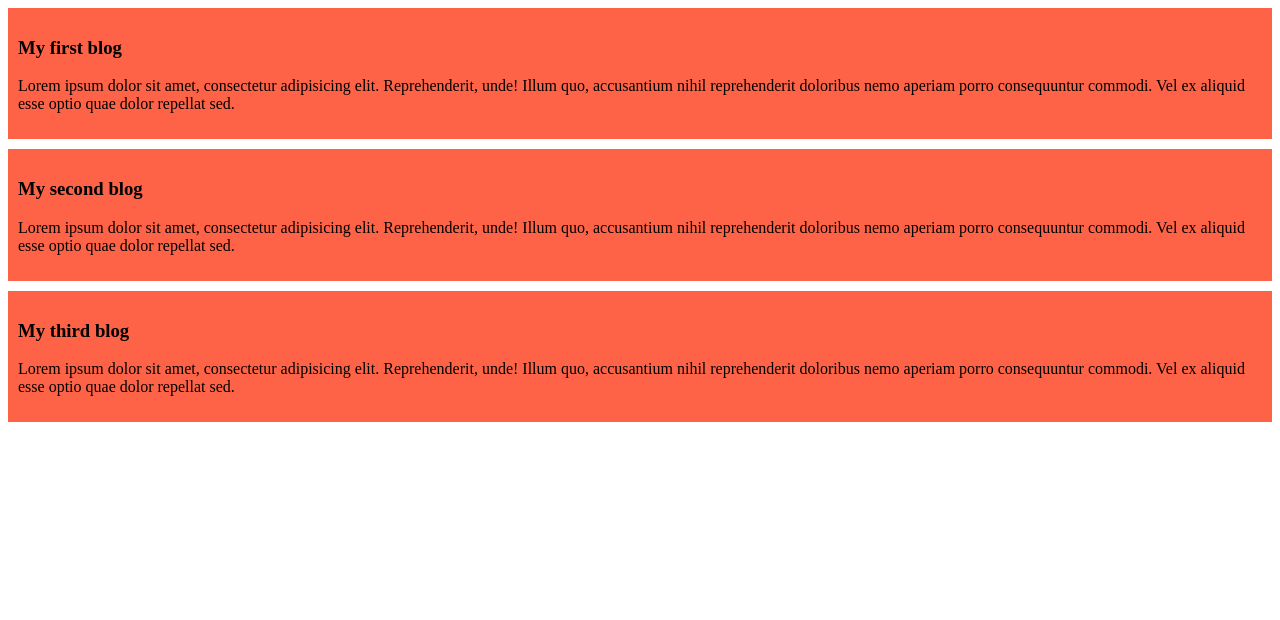
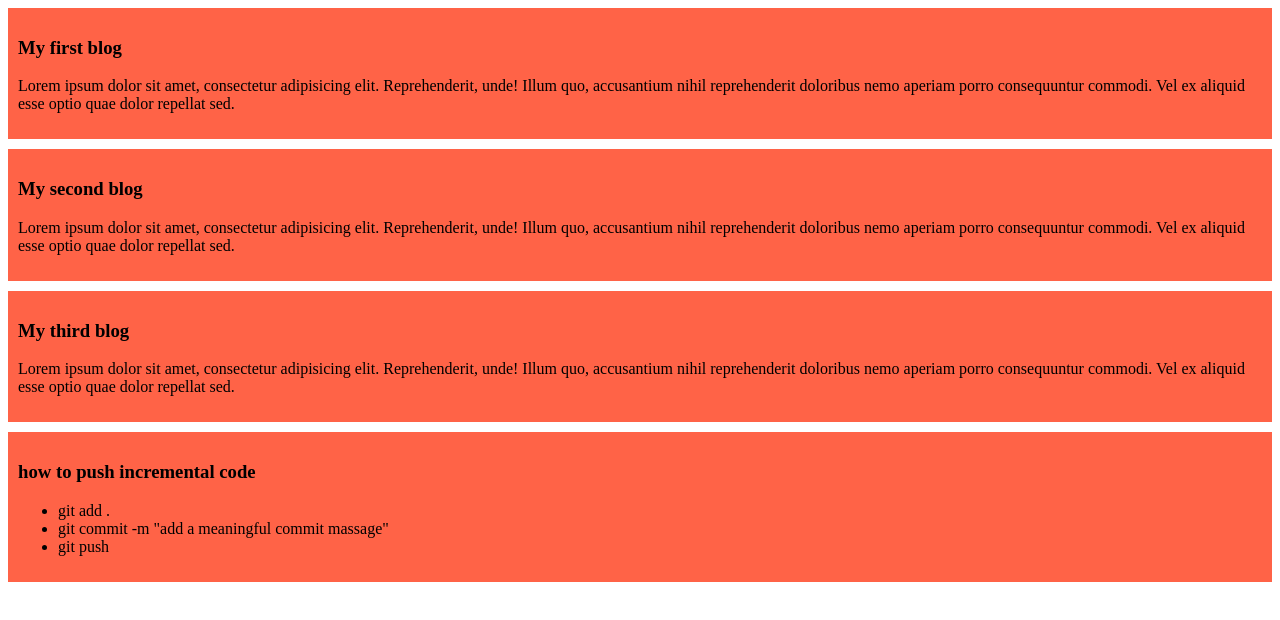
Before and after one commit to samiulIslam-git/my-simple-website, a plain HTML site: page imdex.html in a window 1280 px wide. Drawn offline with Linux system fonts and the light colour scheme.

Commit message:
added a list to push code

```diff
--- a/imdex.html
+++ b/imdex.html
@@ -19,5 +19,13 @@
         <h3>My third blog</h3>
         <p>Lorem ipsum dolor sit amet, consectetur adipisicing elit. Reprehenderit, unde! Illum quo, accusantium nihil reprehenderit doloribus nemo aperiam porro consequuntur commodi. Vel ex aliquid esse optio quae dolor repellat sed.</p>
     </div>
+    <div>
+        <h3>how to push incremental code</h3>
+        <ul>
+            <li>git add . </li>
+            <li>git commit -m "add a meaningful commit massage"</li>
+            <li>git push</li>
+        </ul>
+    </div>
 </body>
 </html>
```
